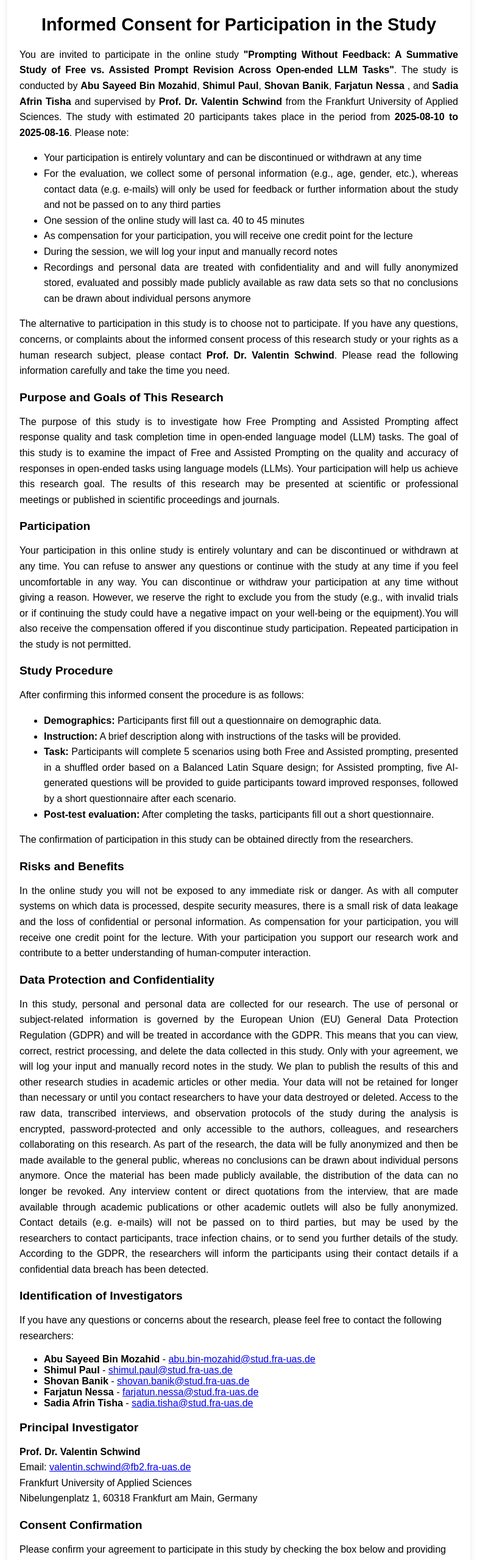
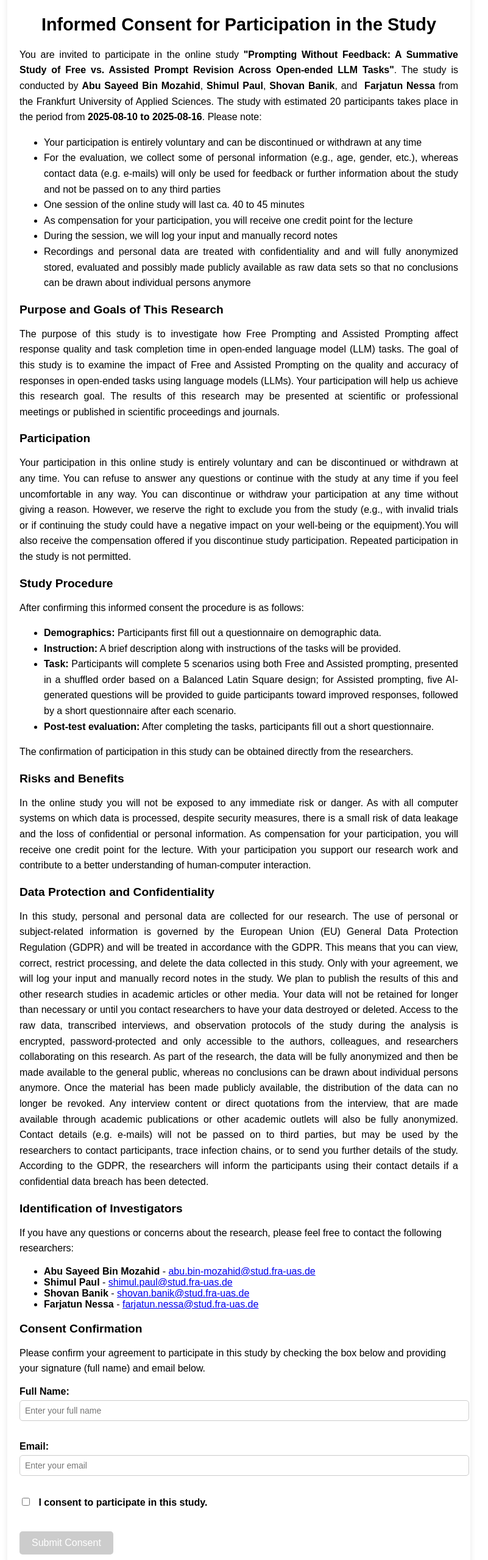
Before and after one commit to banik-shovan/survey_frontend, a React (Create React App) app: page / in a window 1280 px wide. Shown: the part 140-2698 px from the top of the page at 61% size, without its empty margins (248-1049 px from the left). Built offline with nearby package versions, Linux system fonts and the light colour scheme.

Commit message:
update consent form

```diff
--- a/src/components/ConsentForm.js
+++ b/src/components/ConsentForm.js
@@ -65,8 +65,8 @@ const ConsentForm = ({ onConsent }) => {
                 You are invited to participate in the online study&nbsp;
                 <b>"Prompting Without Feedback: A Summative Study of Free vs. Assisted Prompt Revision Across Open-ended LLM Tasks"</b>.
                 The study is conducted by&nbsp;
-                <b>Abu Sayeed Bin Mozahid</b>, <b>Shimul Paul</b>, <b>Shovan Banik</b>,<b> Farjatun Nessa </b>, and&nbsp;
-                <b>Sadia Afrin Tisha </b> and supervised by <b>Prof. Dr. Valentin Schwind </b> from the Frankfurt University of Applied Sciences. The study with estimated 20 participants takes place in the period from <b>2025-08-10 to 2025-08-16</b>. Please note:
+                <b>Abu Sayeed Bin Mozahid</b>, <b>Shimul Paul</b>, <b>Shovan Banik</b>, and&nbsp;<b> Farjatun Nessa </b>
+                from the Frankfurt University of Applied Sciences. The study with estimated 20 participants takes place in the period from <b>2025-08-10 to 2025-08-16</b>. Please note:
                 <ul>
                     <li>Your participation is entirely voluntary and can be discontinued or withdrawn at any time
                     </li>
@@ -86,7 +86,7 @@ const ConsentForm = ({ onConsent }) => {
                         Recordings and personal data are treated with confidentiality and and will fully anonymized stored, evaluated and possibly made publicly available as raw data sets so that no conclusions can be drawn about individual persons anymore
                     </li>
                 </ul>
-                The alternative to participation in this study is to choose not to participate. If you have any questions, concerns, or complaints about the informed consent process of this research study or your rights as a human research subject, please contact <b>Prof. Dr. Valentin Schwind</b>. Please read the following information carefully and take the time you need.
+
 
             </p>
 
@@ -142,16 +142,10 @@ const ConsentForm = ({ onConsent }) => {
                 <li><strong>Shimul Paul</strong> - <a href="mailto:shimul.paul@stud.fra-uas.de">shimul.paul@stud.fra-uas.de</a></li>
                 <li><strong>Shovan Banik</strong> - <a href="mailto:shovan.banik@stud.fra-uas.de">shovan.banik@stud.fra-uas.de</a></li>
                 <li><strong>Farjatun Nessa</strong> - <a href="mailto:farjatun.nessa@stud.fra-uas.de">farjatun.nessa@stud.fra-uas.de</a></li>
-                <li><strong>Sadia Afrin Tisha</strong> - <a href="mailto:sadia.tisha@stud.fra-uas.de">sadia.tisha@stud.fra-uas.de</a></li>
+
             </ul>
 
-            <h3>Principal Investigator</h3>
-            <p>
-                <strong>Prof. Dr. Valentin Schwind</strong><br />
-                Email: <a href="mailto:valentin.schwind@fb2.fra-uas.de">valentin.schwind@fb2.fra-uas.de</a><br />
-                Frankfurt University of Applied Sciences<br />
-                Nibelungenplatz 1, 60318 Frankfurt am Main, Germany
-            </p>
+
 
             <h3>Consent Confirmation</h3>
             <p>Please confirm your agreement to participate in this study by checking the box below and providing your signature (full name) and email below.</p>
```
